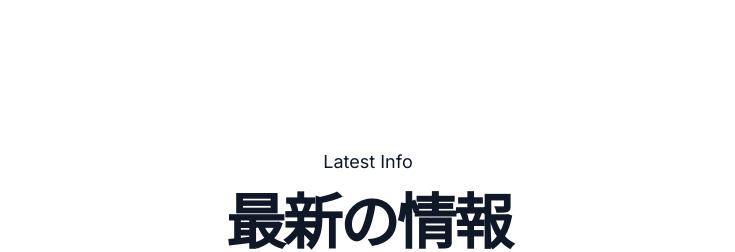
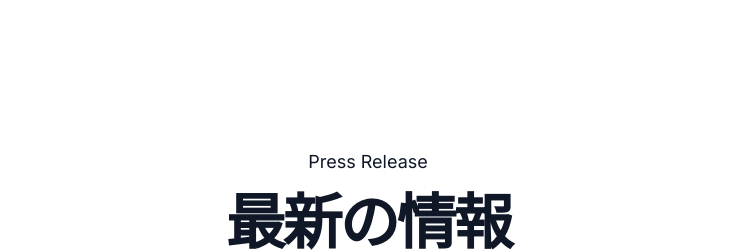
Before and after one commit to KuranosukeOhta/northerns-lab-corporate-site, a Next.js app: page / in a window 1280 px wide. Shown: the part 2240-2492 px from the top of the page, without its empty margins (272-1007 px from the left). Built offline with nearby package versions, Linux system fonts and the light colour scheme.

Commit message:
UI改善: ニュースセクションのタイトルを「Press Release」に変更し、フッターボタンのホバー効果を削除

```diff
--- a/src/app/page.tsx
+++ b/src/app/page.tsx
@@ -201,7 +201,7 @@ export default function Home() {
         <section id="news" className="relative w-full py-16 md:py-28 overflow-hidden bg-white">
           <div className="container px-4 md:px-6 relative z-10">
             <p className="text-center text-gray-900 text-lg py-4">
-              Latest Info
+              Press Release
             </p>
             <h2 className="text-4xl md:text-5xl lg:text-6xl font-bold tracking-tighter text-center mb-16 text-gray-900">
               最新の情報
--- a/src/components/Footer.tsx
+++ b/src/components/Footer.tsx
@@ -24,7 +24,7 @@ export default function Footer() {
         <div className="flex flex-col items-center md:items-start">
           <button
             onClick={scrollToTop}
-            className="font-bold text-lg mb-2 cursor-pointer hover:text-blue-600 transition-colors duration-300"
+            className="font-bold text-lg mb-2 cursor-pointer"
           >
             Northerns株式会社
           </button>
```
